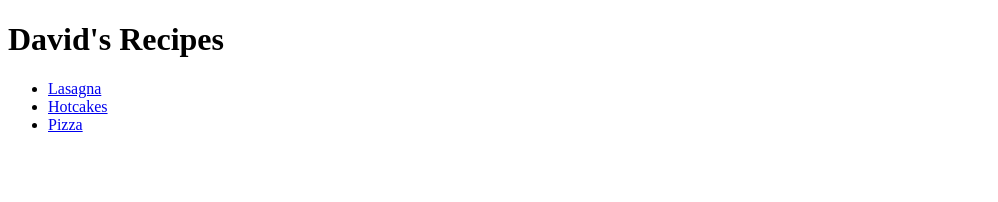
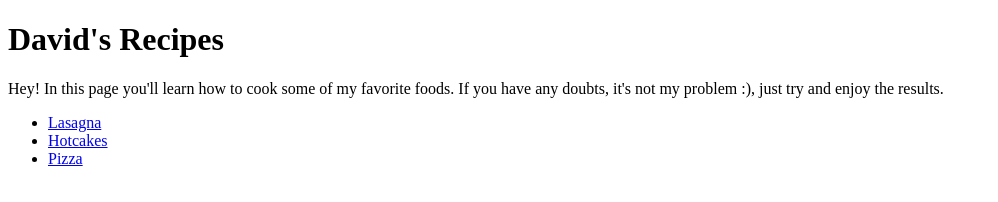
Before and after one commit to printdavid/davids-recipes, a plain HTML site: page index.html in a window 1280 px wide. Shown: the whole page, without its empty margins (0-998 px from the left). Drawn offline with Linux system fonts and the light colour scheme.

Commit message:
Add a paragraph with an introduction to the page

```diff
--- a/index.html
+++ b/index.html
@@ -6,6 +6,7 @@
   </head>
   <body>
     <h1>David's Recipes</h1>
+    <p>Hey! In this page you'll learn how to cook some of my favorite foods. If you have any doubts, it's not my problem :), just try and enjoy the results.</p>
     <ul>
       <li><a href="./recipes/lasagna.html">Lasagna</a></li>
       <li><a href="./recipes/hotcakes.html">Hotcakes</a></li>
```
